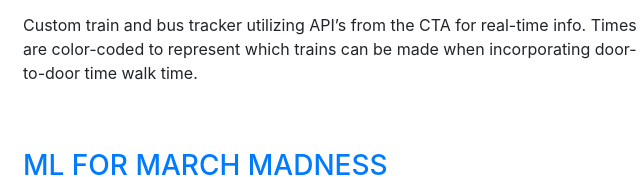
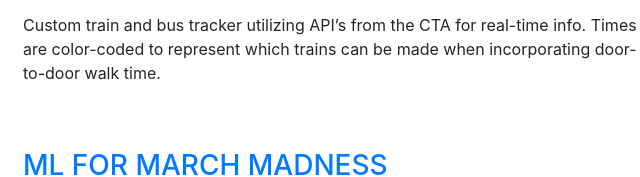
Before and after one commit to adam-lim1/adam-lim1.github.io-original, a website with bundled scripts: page index.html in a window 1280 px wide. Shown: the part 4557-4734 px from the top of the page, 297-937 px from the left. Built offline with nearby package versions, Linux system fonts and the light colour scheme; a web font is replaced by a local one.

Commit message:
hotfix Train Tracker desc. typo

```diff
--- a/index.html
+++ b/index.html
@@ -256,7 +256,7 @@
           <div class="resume-content">
             <h3 class="mb-0"><a href="https://github.com/adam-lim1/transit-tracker" target="_blank">Chicago Transit Tracker</a></h3>
             <div class="subheading mb-3">Python ·  Flask ·  HTML</div>
-            <p>Custom train and bus tracker utilizing API’s from the CTA for real-time info. Times are color-coded to represent which trains can be made when incorporating door-to-door time walk time.</p>
+            <p>Custom train and bus tracker utilizing API’s from the CTA for real-time info. Times are color-coded to represent which trains can be made when incorporating door-to-door walk time.</p>
           </div>
           <div class="resume-date text-md-right">
             <!-- <span class="text-primary">September 2008 - June 2010</span> -->
```
